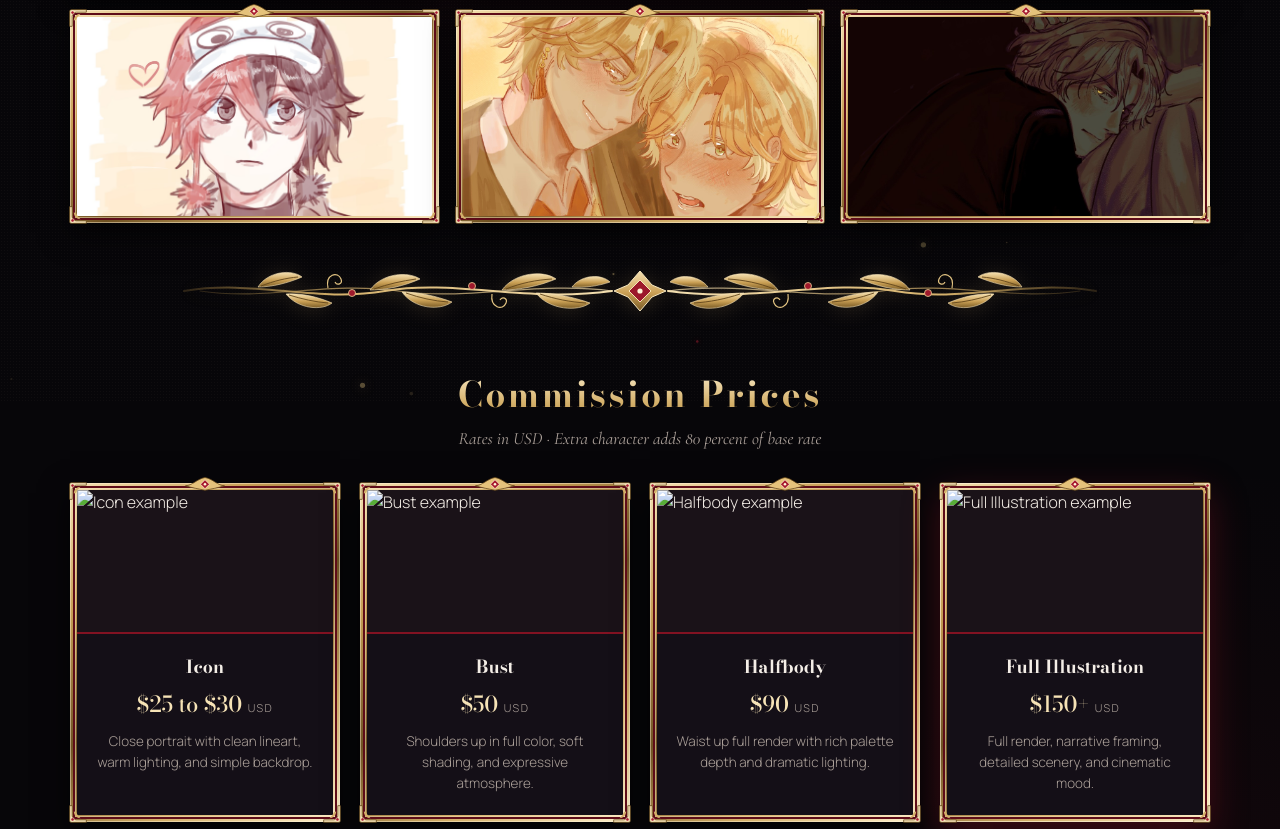
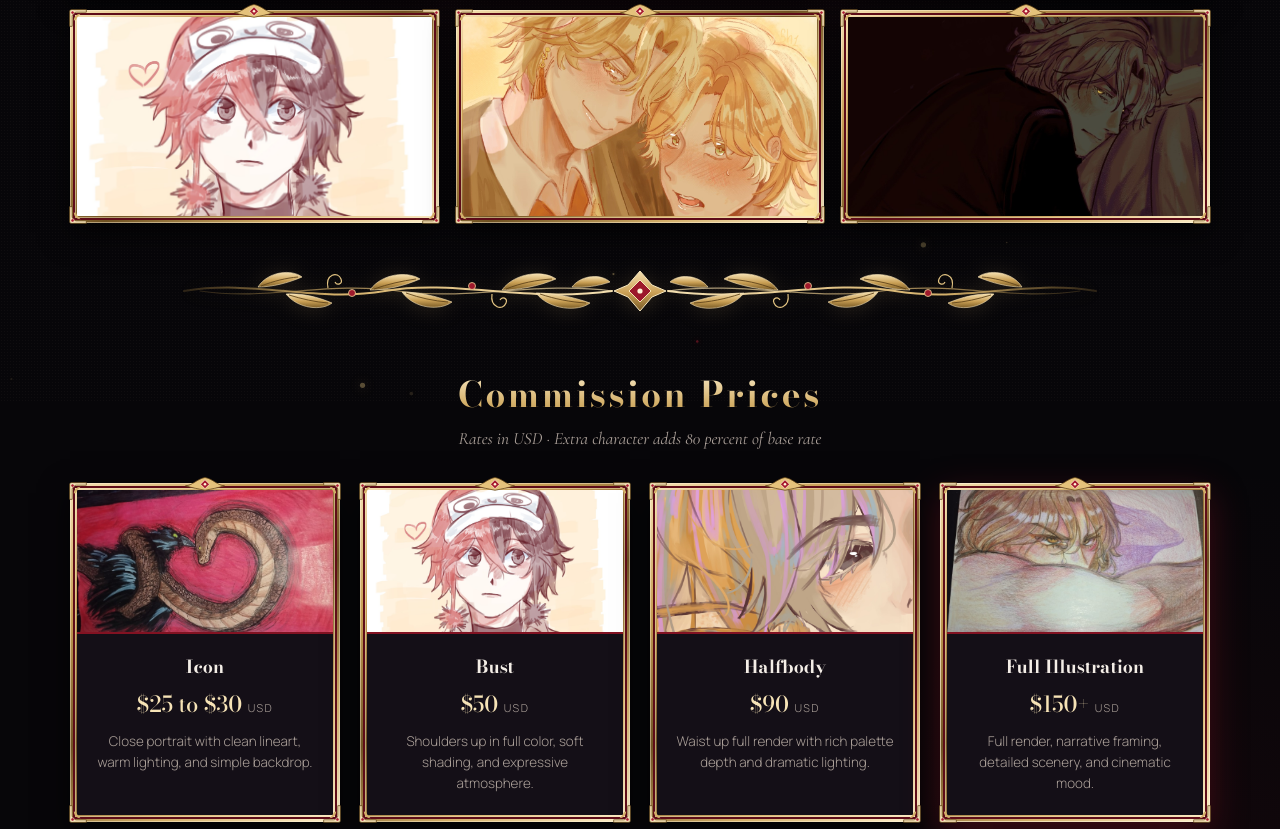
Before and after one commit to SJVK993/Sh1_r4, a plain HTML site: page index.html in a window 1280 px wide. Shown: the part 399-1228 px from the top of the page. Drawn offline with nearby package versions, Linux system fonts and the light colour scheme.

Commit message:
Update index.html

```diff
--- a/index.html
+++ b/index.html
@@ -227,7 +227,7 @@
           <span class="corner br" aria-hidden="true"></span>
           <div class="price-inner">
             <div class="price-thumb">
-              <img src="img/art2.jpeg" alt="Icon example" loading="lazy" />
+              <img src="img/art2.jpg" alt="Icon example" loading="lazy" />
             </div>
             <div class="price-body">
               <h3>Icon</h3>
@@ -245,7 +245,7 @@
           <span class="corner br" aria-hidden="true"></span>
           <div class="price-inner">
             <div class="price-thumb">
-              <img src="img/art4.jpeg" alt="Bust example" loading="lazy" />
+              <img src="img/art4.jpg" alt="Bust example" loading="lazy" />
             </div>
             <div class="price-body">
               <h3>Bust</h3>
@@ -263,7 +263,7 @@
           <span class="corner br" aria-hidden="true"></span>
           <div class="price-inner">
             <div class="price-thumb">
-              <img src="img/art3.jpeg" alt="Halfbody example" loading="lazy" />
+              <img src="img/art3.jpg" alt="Halfbody example" loading="lazy" />
             </div>
             <div class="price-body">
               <h3>Halfbody</h3>
@@ -281,7 +281,7 @@
           <span class="corner br" aria-hidden="true"></span>
           <div class="price-inner">
             <div class="price-thumb">
-              <img src="img/art1.jpeg" alt="Full Illustration example" loading="lazy" />
+              <img src="img/art1.jpg" alt="Full Illustration example" loading="lazy" />
             </div>
             <div class="price-body">
               <h3>Full Illustration</h3>
```
